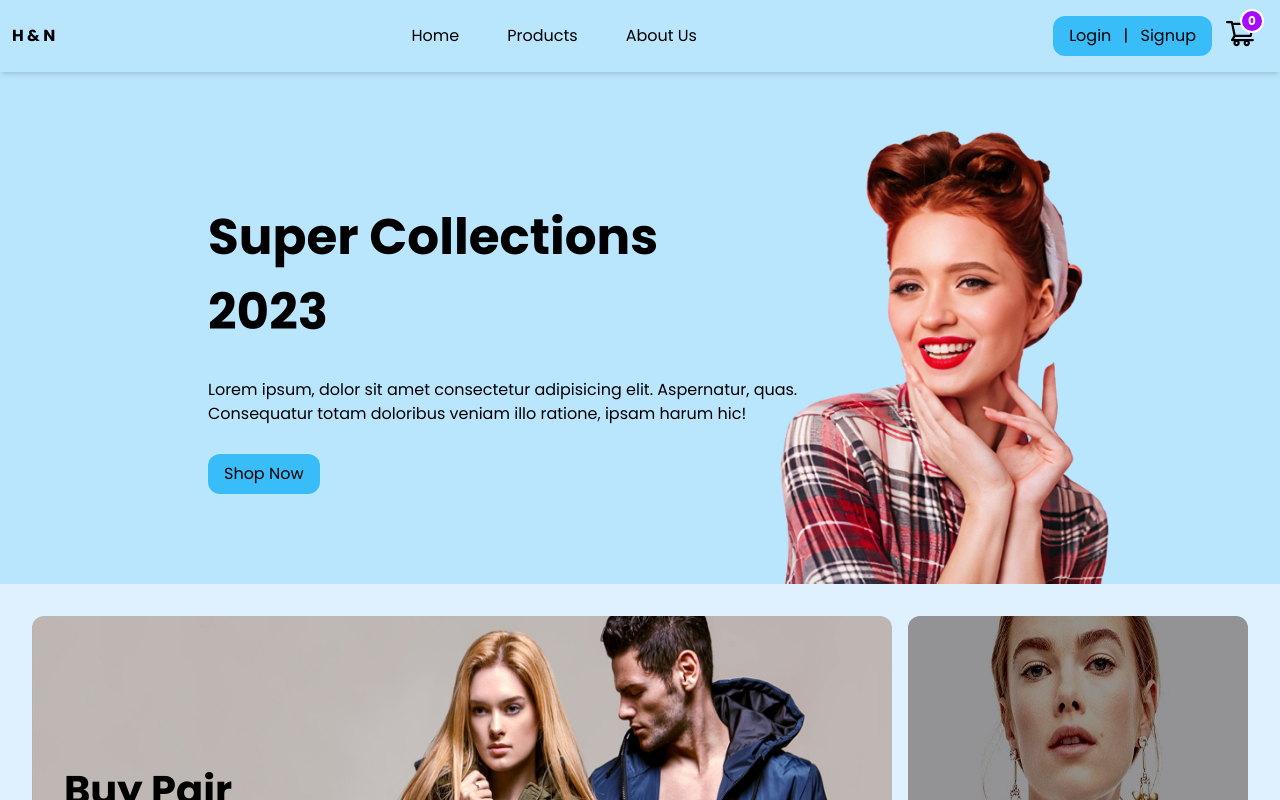
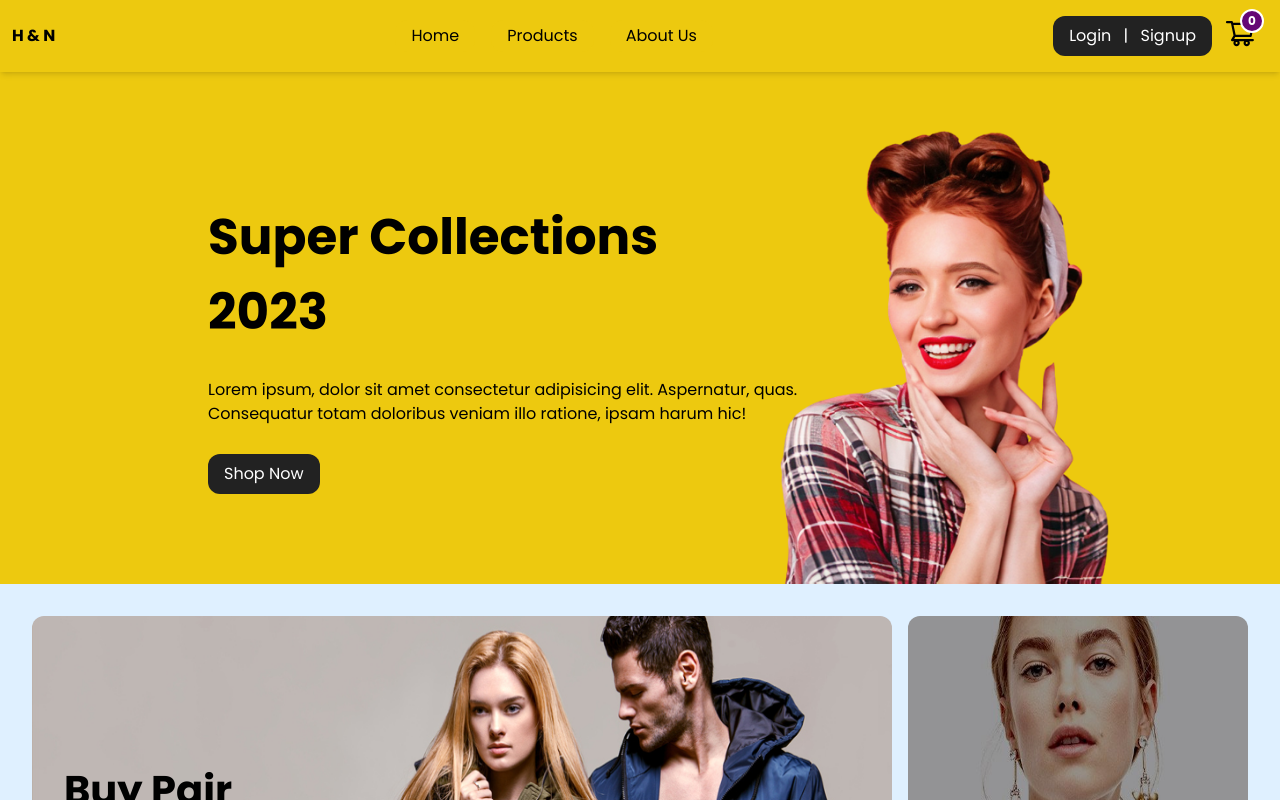
Before and after one commit to Hossein-Haghshenas/Clothes-Shop, a Next.js app: page / in a window 1280 px wide. Shown: the top 800 px of the page. Built offline with nearby package versions, Linux system fonts and the light colour scheme; no server answers.

Commit message:
Refactor : Change colors

```diff
--- a/components/about/newsletter.js
+++ b/components/about/newsletter.js
@@ -19,7 +19,7 @@ const Newsletter = () => {
         </section>
         <section className="flex justify-center">
           <input className="p-2 h-[2.5rem]" type="text" />
-          <Button className="py-2 px-8 bg-sky-600 text-white !rounded-none">Sign Up</Button>
+          <Button className="py-2 px-8 !bg-[#edc90f] text-black !rounded-none">Sign Up</Button>
         </section>
       </Container>
     </>
--- a/components/footer.js
+++ b/components/footer.js
@@ -5,7 +5,7 @@ import { FooterMenu } from "./utils";
 
 const Footer = () => {
   return (
-    <footer className="bg-sky-200 pt-14 pb-4 px-8 sm:px-4">
+    <footer className="bg-[#cfcfcf] pt-14 pb-4 px-8 sm:px-4">
       <Container flex col justifyCenter alignCenter gap2>
         <Container className="md:flex-col" flex alignCenter gap3>
           <Container flex col gap1>
--- a/components/header.js
+++ b/components/header.js
@@ -26,23 +26,23 @@ const Header = () => {
 
   return (
     <>
-      <header className="w-full flex justify-between items-center relative bg-sky-200 py-4 px-3 shadow-md z-20">
+      <header className="w-full flex justify-between items-center relative bg-[#edc90f] py-4 px-3 shadow-md z-20">
         {/* logo */}
         <section>
           <span className="font-bold">H & N</span>
         </section>
         {/* header menu */}
-        <section className={clsx("block sm:hidden z-10", showMenu && "bg-sky-200 sm:!block absolute top-16 left-0 w-full")}>
+        <section className={clsx("block sm:hidden z-10", showMenu && "bg-[#edc90f] sm:!block absolute top-16 left-0 w-full")}>
           <motion.ul
             className={clsx("flex sm:flex-col justify-center items-center gap-4 md:gap-1")}
             animate={{ height: showMenu ? "10rem" : "2rem" }}
           >
             {menu?.map((item) => (
               <motion.li
-                className="px-4 md:px-2 py-1 rounded-xl bg-sky-200 sm:bg-transparent"
+                className="px-4 md:px-2 py-1 rounded-xl bg-[#edc90f] sm:bg-transparent"
                 initial={{ opacity: 0 }}
                 animate={{ opacity: 1 }}
-                whileHover={{ backgroundColor: "#9bc8ffff", transition: { duration: 0.5 } }}
+                whileHover={{ backgroundColor: "#333", color: "#fff", transition: { duration: 0.5 } }}
                 key={item.id}
               >
                 <Link href={item.url}>{item.name}</Link>
@@ -65,7 +65,7 @@ const Header = () => {
           <section>
             <button type="button" onClick={() => cartProducts.setOpenCart()}>
               <AiOutlineShoppingCart className="w-8 h-8" />
-              <span className="absolute inline-flex items-center justify-center w-6 h-6 text-xs font-bold text-white bg-[#a50aff] border-2 border-white rounded-full -top-2 -right-2 dark:border-gray-900">
+              <span className="absolute inline-flex items-center justify-center w-6 h-6 text-xs font-bold text-white bg-[#650775] border-2 border-white rounded-full -top-2 -right-2 dark:border-gray-900">
                 {cartProducts?.cartTotalCount}
               </span>
             </button>
--- a/components/home/home.banners.js
+++ b/components/home/home.banners.js
@@ -26,7 +26,7 @@ const HomeBanners = () => {
   return (
     <>
       <Banner
-        className="relative w-full bg-sky-200 !rounded-none h-[32rem] lg:h-[25rem] sm:h-[15rem]"
+        className="relative w-full bg-[#edc90f] !rounded-none h-[32rem] lg:h-[25rem] sm:h-[15rem]"
         image={mainImageDetails}
         imageClassName="absolute right-32 lg:right-8 md:right-4 sm:right-8 bottom-0 w-[25rem] lg:w-[20rem] sm:w-[12rem]"
         element={
--- a/components/home/home.blog.js
+++ b/components/home/home.blog.js
@@ -19,7 +19,7 @@ const HomeBlog = ({ blogData }) => {
               const { id, title, description, image } = product;
 
               return (
-                <Container className="w-[20rem] sm:w-[17rem] h-[28rem] sm:h-[26.5rem] rounded-lg shadow-xl" flex col gap1 key={id}>
+                <Container className="bg-[#f7f7f7] w-[20rem] sm:w-[17rem] h-[28rem] sm:h-[26.5rem] rounded-lg shadow-xl" flex col gap1 key={id}>
                   <section>
                     <Image className="rounded-t-xl shadow-md w-full h-[14rem] object-fill" width="400" height="300" src={image} alt={title} />
                   </section>
--- a/components/home/home.off.js
+++ b/components/home/home.off.js
@@ -21,7 +21,7 @@ const HomeOff = () => {
                 <h3 className="text-white text-[30px] md:text-[21px]">
                   UP TO 70% OFF <br /> ALL ITEM SALE
                 </h3>
-                <Button>Shop Now</Button>
+                <Button className="!bg-white text-black">Shop Now</Button>
               </section>
             </section>
           }
--- a/components/products/products.banner.js
+++ b/components/products/products.banner.js
@@ -11,7 +11,7 @@ const ProductsBanner = () => {
     <>
       <Container flex justifyCenter>
         <Banner
-          className="relative w-full bg-sky-200 h-[25rem] lg:h-[18rem] sm:h-[12rem] m-8"
+          className="relative w-full bg-[#2b2b2b] text-white h-[25rem] lg:h-[18rem] sm:h-[12rem] m-8"
           image={headphoneBanner}
           imageClassName="absolute right-32 lg:right-4 md:right-4 sm:right-0 bottom-0 w-[25rem] lg:w-[20rem] sm:w-[12rem]"
           element={
@@ -20,7 +20,7 @@ const ProductsBanner = () => {
                 Grab Upto 50% Off On <br /> Selected Headphone
               </h1>
               <section className="w-28">
-                <Button>Buy Now</Button>
+                <Button className="!bg-[#edc90f] text-black">Buy Now</Button>
               </section>
             </section>
           }
--- a/components/products/products.category.js
+++ b/components/products/products.category.js
@@ -15,7 +15,7 @@ const ProductsCategory = ({ categories }) => {
               const { id, title, image, productsCount } = category;
               return (
                 <Link className="w-[45%] md:w-full" href={`products/${title}`} key={id}>
-                  <Container className="bg-slate-300 transition ease-in delay-150 hover:bg-sky-200 cursor-pointer" flex gap1>
+                  <Container className="bg-[#f7f7f7] transition ease-in delay-150 hover:bg-[#fff] cursor-pointer" flex gap1>
                     <section>
                       <Image
                         className="w-[10rem] sm:w-[8rem] h-[10rem] object-fill"
--- a/components/utils/borderedTitle.js
+++ b/components/utils/borderedTitle.js
@@ -3,7 +3,7 @@ import clsx from "clsx";
 const BorderedTitle = ({ title, titleClassName, containerClassName }) => {
   return (
     <>
-      <section className={clsx("border-b-2 border-slate-300 pb-6 mb-6", containerClassName && containerClassName)}>
+      <section className={clsx("border-b-2 border-[#00000028] pb-6 mb-6", containerClassName && containerClassName)}>
         <h3 className={clsx("font-semibold text-[35px] sm:text-[25px]", titleClassName && titleClassName)}>{title}</h3>
       </section>
     </>
--- a/components/utils/button.js
+++ b/components/utils/button.js
@@ -7,7 +7,7 @@ const Button = ({ children, className, type, ...rest }) => {
       <motion.button
         whileHover={{ scale: 1.02 }}
         type={type ? type : "button"}
-        className={clsx(className && className, "bg-sky-400 transition ease-in delay-150 hover:bg-sky-300  text-black px-4 py-2 rounded-xl")}
+        className={clsx(className && className, "bg-[#222] transition ease-in delay-150 hover:bg-[#444]  text-white px-4 py-2 rounded-xl")}
         {...rest}
       >
         {children}
--- a/components/utils/card.js
+++ b/components/utils/card.js
@@ -30,7 +30,7 @@ const Card = ({ data }) => {
 
   return (
     <>
-      <Container className="w-[20rem] border-[1px] border-slate-300 rounded transition-shadow duration-300 hover:shadow-2xl" flex col>
+      <Container className="w-[20rem] border-[1px] border-slate-300 bg-[#f7f7f7] rounded transition-shadow duration-300 hover:shadow-2xl" flex col>
         <section className="relative">
           <Image className="w-full h-[15rem] rounded-t" src={image} width={400} height={400} alt={title} placeholder="blur" blurDataURL={image} />
           <span onClick={likeHandler} className="absolute top-4 right-4 text-[1.5rem] cursor-pointer">
```
Also changed, not shown: components/home/home.popular.js (+8 -2 lines).
